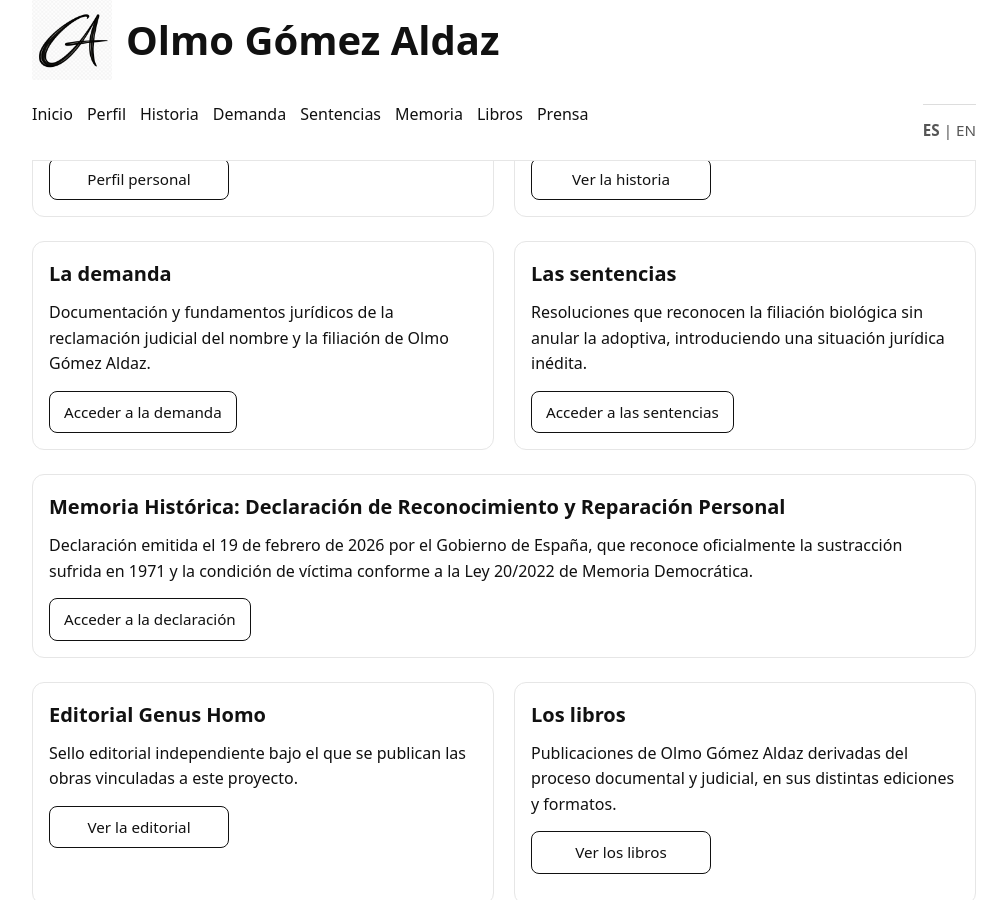
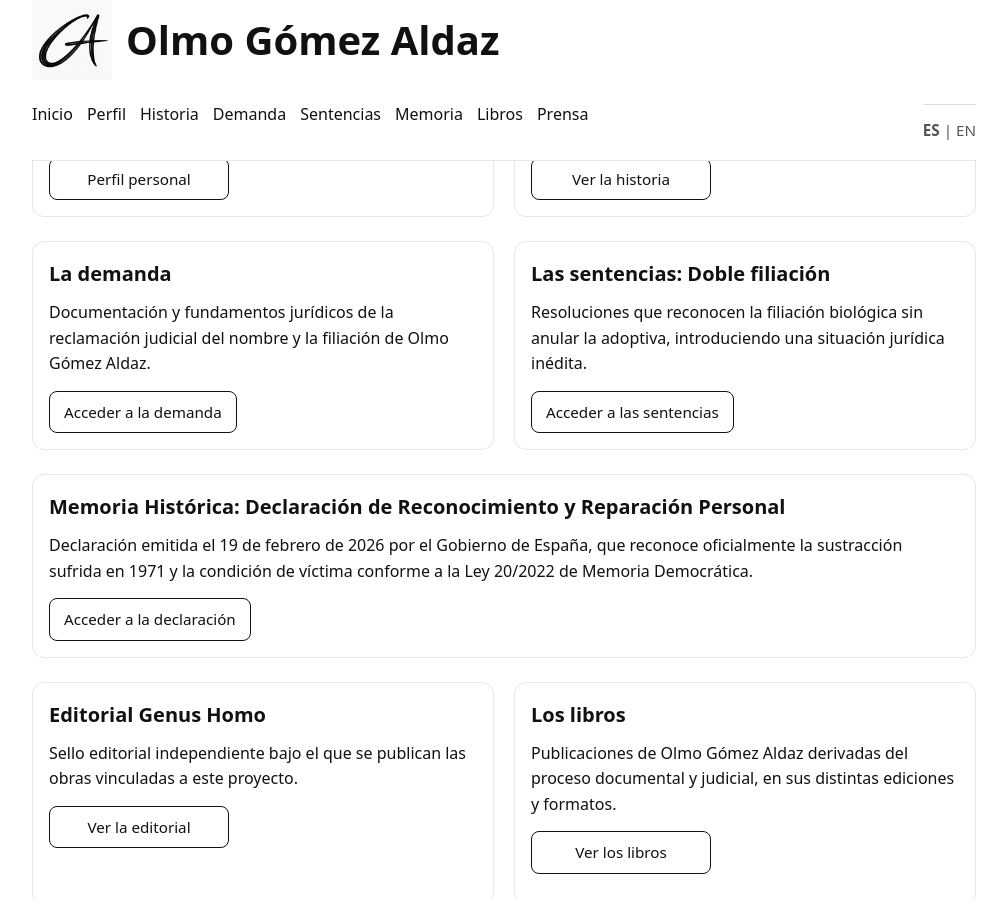
Before and after one commit to olmogaldaz/olmogaldaz.github.io, a Jekyll site: the page built from index.html, in a window 1280 px wide and 900 px high, scrolled down 334 px. Shown: the whole window, without its empty margins (136-1143 px from the left). Built offline with Jekyll 4.4.1, drawn with Linux system fonts in a browser that asks for light colours.

Commit message:
Update index.html

```diff
--- a/index.html
+++ b/index.html
@@ -60,7 +60,7 @@ description: Proyecto personal y documental sobre la restitución judicial de la
     </div>
 
     <div class="card">
-      <h2>Las sentencias</h2>
+      <h2>Las sentencias: Doble filiación</h2>
       <p>
         Resoluciones que reconocen la filiación biológica sin anular la adoptiva, introduciendo una situación jurídica inédita.
       </p>
```
